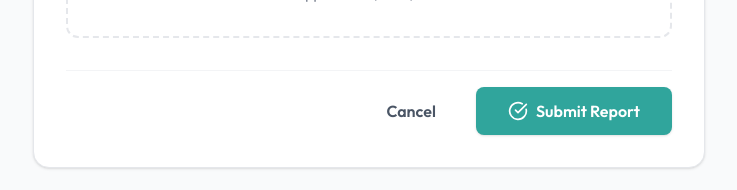
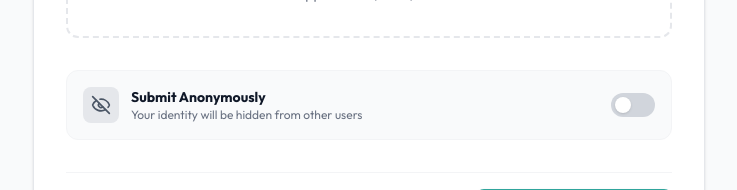
Before and after one commit to Joyanne05/fixit-my, a Next.js app in the folder frontend/: page /dashboard/report in a window 1280 px wide. Shown: the part 947-1137 px from the top of the page, without its empty margins (271-1008 px from the left). Built offline with nearby package versions, Linux system fonts and the light colour scheme; no server answers; a web font is replaced by a local one.

Commit message:
feat(report): add anonymous feature for submitting report

```diff
--- a/frontend/app/dashboard/components/ReportForm.tsx
+++ b/frontend/app/dashboard/components/ReportForm.tsx
@@ -1,6 +1,6 @@
 "use client";
 import React, { useState, useEffect } from 'react';
-import { Camera, CheckCircle, ChevronDown, ArrowLeft } from 'lucide-react';
+import { Camera, CheckCircle, ChevronDown, ArrowLeft, EyeOff } from 'lucide-react';
 import { api } from '@/lib/apiClient';
 import { supabase } from '@/lib/supabaseClient';
 import { useRouter } from 'next/navigation';
@@ -15,6 +15,7 @@ const CreateReportForm = () => {
   const [selectedFiles, setSelectedFiles] = useState<File[]>([]);
   const [showSuccessModal, setShowSuccessModal] = useState(false);
   const [isSubmitting, setIsSubmitting] = useState(false);
+  const [isAnonymous, setIsAnonymous] = useState(false);
   const inputRef = React.useRef<HTMLInputElement>(null);
   const [form, setForm] = useState({
     title: '',
@@ -103,6 +104,7 @@ const CreateReportForm = () => {
     formData.append('category', form.category);
     formData.append('description', form.description);
     formData.append('location', form.location);
+    formData.append('is_anonymous', isAnonymous.toString());
     if (selectedFiles.length > 0) {
       formData.append('photo', selectedFiles[0]); // Only the first image is sent
     }
@@ -296,6 +298,30 @@ const CreateReportForm = () => {
               </div>
 
 
+              {/* Anonymous Toggle */}
+              <div className="flex items-center justify-between p-4 bg-gray-50 rounded-xl border border-gray-100">
+                <div className="flex items-center gap-3">
+                  <div className="p-2 bg-gray-200 rounded-lg text-gray-600">
+                    <EyeOff size={20} />
+                  </div>
+                  <div>
+                    <p className="text-sm font-bold text-gray-900">Submit Anonymously</p>
+                    <p className="text-xs text-gray-500">Your identity will be hidden from other users</p>
+                  </div>
+                </div>
+                <button
+                  type="button"
+                  onClick={() => setIsAnonymous(!isAnonymous)}
+                  className={`relative inline-flex h-6 w-11 items-center rounded-full transition-colors ${isAnonymous ? 'bg-brand-primary' : 'bg-gray-300'
+                    }`}
+                >
+                  <span
+                    className={`inline-block h-4 w-4 transform rounded-full bg-white transition-transform shadow-sm ${isAnonymous ? 'translate-x-6' : 'translate-x-1'
+                      }`}
+                  />
+                </button>
+              </div>
+
               {/* Actions */}
               <div className="pt-4 flex flex-col sm:flex-row items-center justify-end gap-4 border-t border-gray-100 mt-8">
                 <button
--- a/frontend/app/reports/[id]/page.tsx
+++ b/frontend/app/reports/[id]/page.tsx
@@ -114,6 +114,7 @@ export default function ReportDetailPage() {
                     },
                     is_following: is_following,
                     followers_count: followers.length,
+                    is_anonymous: apiReport.is_anonymous,
                 };
 
                 setReport(mappedReport);
@@ -368,7 +369,7 @@ export default function ReportDetailPage() {
                         <div>
                             <h1 className="text-2xl sm:text-4xl font-extrabold text-gray-900 mb-2 sm:mb-3 tracking-tight leading-tight">{report.title}</h1>
                             <p className="text-gray-500 flex flex-wrap items-center gap-2 text-sm">
-                                Reported by {report.user?.name || 'Anonymous user'}, at {report.location}
+                                Reported by {report.is_anonymous ? 'Anonymous user' : (report.user?.name || 'Anonymous user')}, at {report.location}
                             </p>
                         </div>
 
--- a/frontend/types/report.ts
+++ b/frontend/types/report.ts
@@ -16,6 +16,7 @@ export interface Report {
   location: string;
   is_following: boolean;
   followers_count: number;
+  is_anonymous?: boolean;
   created_at?: string;
   user?: {
     name: string;
@@ -32,6 +33,7 @@ export interface ReportDetail {
     location: string;
     photo_url: string;
     created_at: string;
+    is_anonymous?: boolean;
     users: {
         name: string;
         avatar: string;
```
Also changed, not shown: 2 other files (tests, documents, lock files or other folders).
